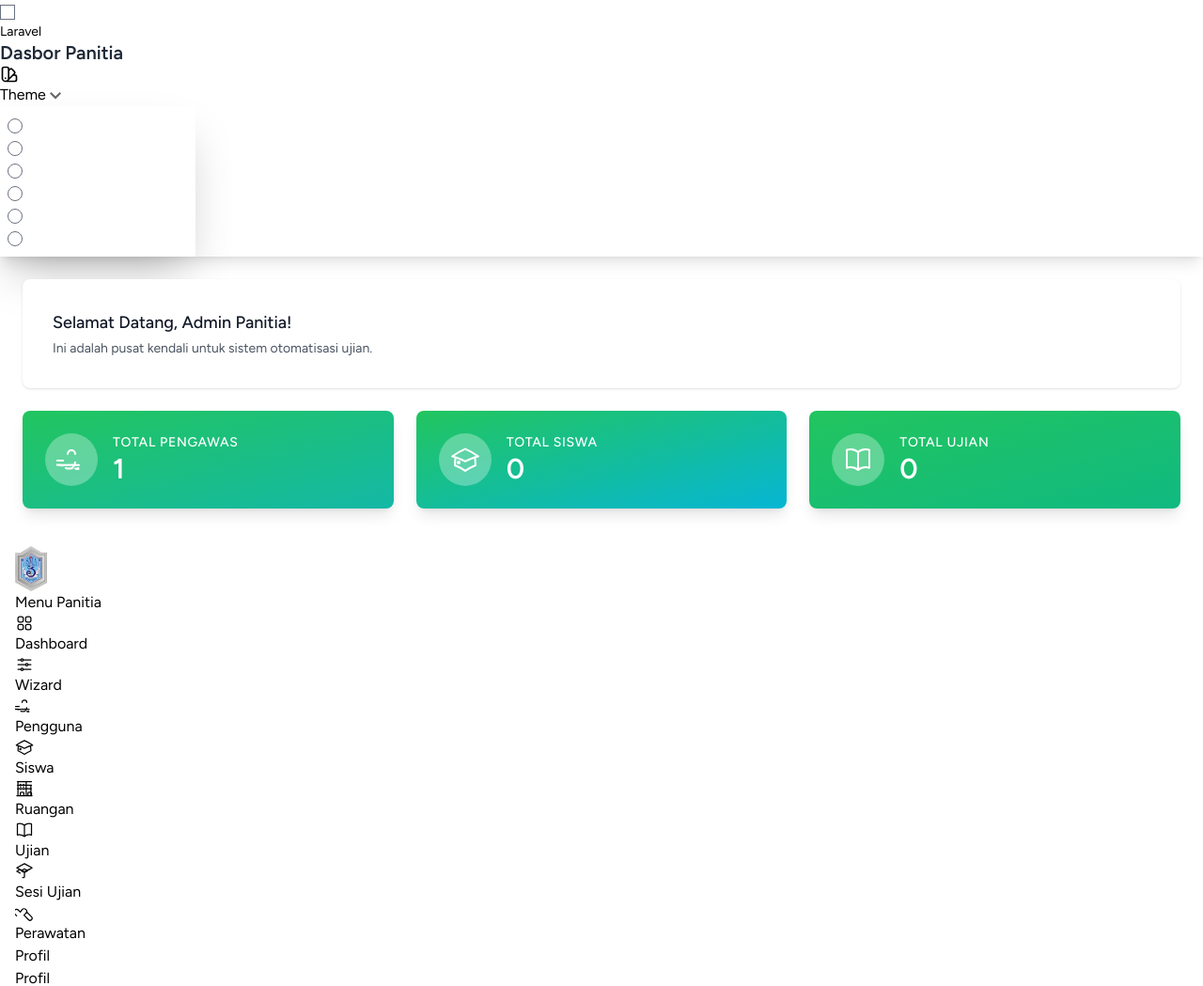
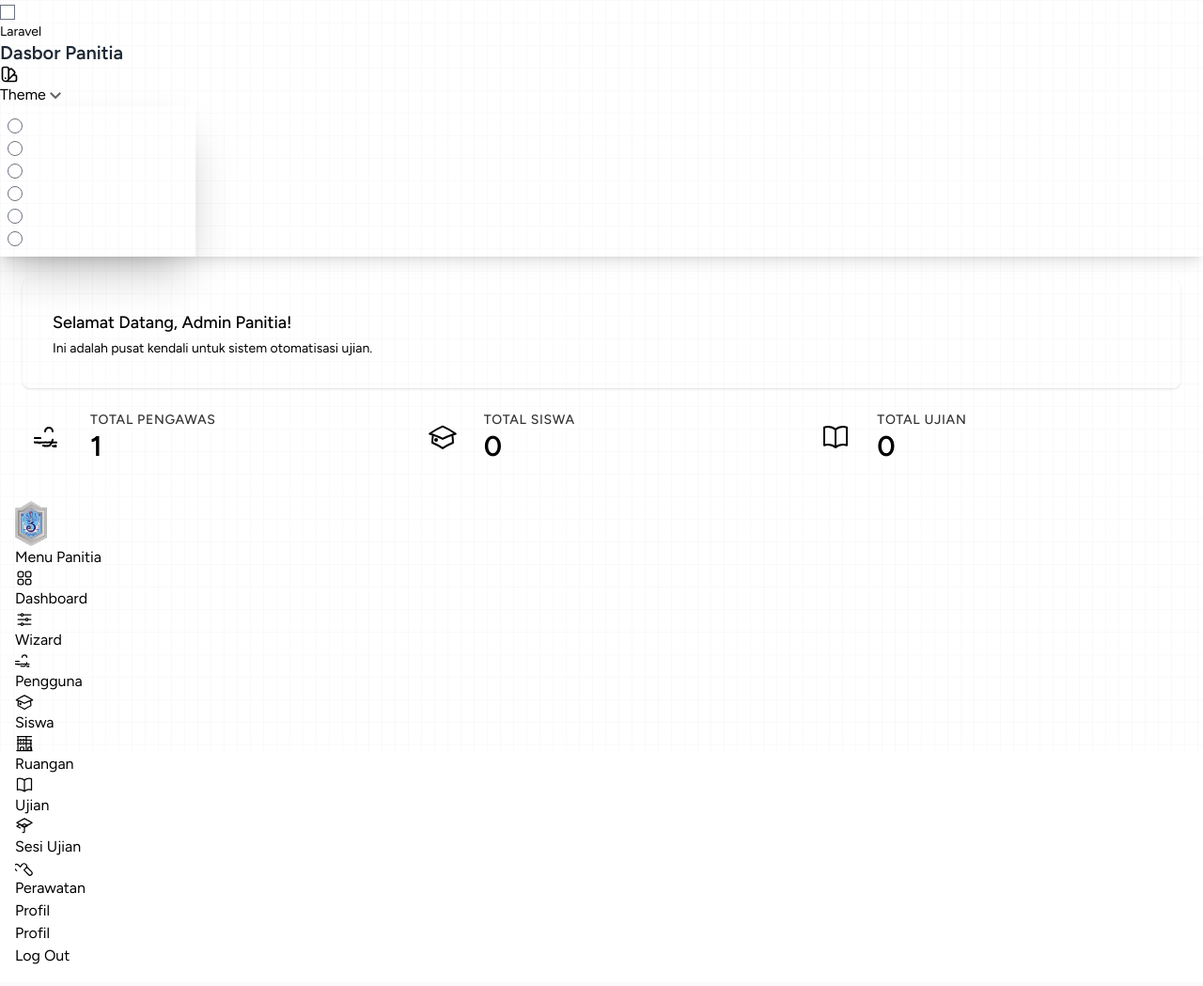
Before and after one commit to ApraS231/Ujian_SMA3Bontang, a Laravel app: page /admin/dashboard in a window 1280 px wide. Shown: the top 1049 px of the page at 94% size. After the commit the page ends 1026 px from the top, so only its background shows below. Run offline with Laravel 12, Linux system fonts and the light colour scheme; a user stored in the database is signed in; data comes from the database, SQL or seed files in the repository; data that the repository does not hold is empty; style sheets or scripts are compiled from the project's sources.

Commit message:
feat: Perbarui UI/UX dasbor admin
Mendesain ulang dasbor admin untuk pengalaman pengguna yang lebih baik dan antarmuka yang lebih modern.

- Mengganti kartu statistik berbasis gradien dengan komponen kartu DaisyUI berwarna solid (success, info, warning).
- Mengekstrak ikon SVG yang di-hardcode ke dalam komponen Blade yang dapat digunakan kembali (icon-users, icon-user-group, icon-book-open) untuk meningkatkan keterbacaan dan pemeliharaan kode.
- Menambahkan komponen pola latar belakang yang halus untuk meningkatkan estetika visual.

Catatan: Perubahan tidak dapat diverifikasi secara visual menggunakan Playwright karena masalah lingkungan di mana biner `php` tidak dapat ditemukan.

```diff
--- a/resources/views/admin/dashboard.blade.php
+++ b/resources/views/admin/dashboard.blade.php
@@ -1,5 +1,6 @@
 <!-- File: resources/views/admin/dashboard.blade.php -->
 <x-app-layout>
+    <x-pattern />
     <x-slot name="header">
         <h2 class="font-semibold text-xl text-gray-800 dark:text-gray-200 leading-tight">
             {{ __('Dasbor Panitia') }}
@@ -7,11 +8,11 @@
     </x-slot>
 
     <div class="space-y-6">
-        <div class="p-4 sm:p-8 bg-white dark:bg-gray-800 shadow sm:rounded-lg">
-            <h3 class="text-lg font-medium text-gray-900 dark:text-gray-100">
+        <div class="p-4 sm:p-8 bg-base-100 shadow sm:rounded-lg">
+            <h3 class="text-lg font-medium text-base-content">
                 Selamat Datang, {{ Auth::user()->name }}!
             </h3>
-            <p class="mt-1 text-sm text-gray-600 dark:text-gray-400">
+            <p class="mt-1 text-sm text-base-content text-opacity-60">
                 Ini adalah pusat kendali untuk sistem otomatisasi ujian.
             </p>
         </div>
@@ -19,42 +20,42 @@
         <!-- Grid untuk Kartu Statistik -->
         <div class="grid grid-cols-1 md:grid-cols-3 gap-6">
             <!-- Kartu Total Pengawas -->
-            <div class="bg-gradient-to-br from-green-500 to-teal-500 text-white overflow-hidden shadow-lg rounded-lg transform hover:scale-105 transition-transform duration-300">
-                <div class="p-6">
-                    <div class="flex items-center">
-                        <div class="p-3 rounded-full bg-white bg-opacity-30">
-                            <svg class="w-8 h-8" xmlns="http://www.w3.org/2000/svg" fill="none" viewBox="0 0 24 24" stroke-width="1.5" stroke="currentColor"><path stroke-linecap="round" stroke-linejoin="round" d="M15 19.128a9.38 9.38 0 002.625.372m-1.025-.372c.309-.126.6-.268.868-.428m-2.43-4.586a9.38 9.38 0 01-2.43 4.586m0 0a9.382 9.382 0 01-5.25 0M12 4.5a3 3 0 013 3m-3-3a3 3 0 00-3 3m-3.75 9.128a9.383 9.383 0 01-2.625-.372m.372-3.496a9.383 9.383 0 012.25 0m-2.25 0a9.383 9.383 0 00-2.25 0m5.25 3.496a9.383 9.383 0 01-2.25 0m-2.25 0a9.383 9.383 0 00-2.25 0m2.25 0a9.383 9.383 0 012.25 0m0 0a9.383 9.383 0 002.25 0m2.25 0a9.383 9.383 0 012.25 0m-2.25 0a9.382 9.382 0 01-2.25 0m5.25 0a9.383 9.383 0 012.25 0m2.25 0a9.383 9.383 0 002.25 0m-2.25 0a9.383 9.383 0 01-2.25 0m-5.25 0a9.383 9.383 0 01-2.25 0" /></svg>
+            <div class="card bg-success text-success-content">
+                <div class="card-body">
+                    <div class="flex items-start gap-4">
+                        <div class="p-3 bg-success-content bg-opacity-20 rounded-lg">
+                            <x-icon-users class="w-8 h-8" />
                         </div>
-                        <div class="ml-4">
-                            <p class="text-sm font-medium uppercase tracking-wider">Total Pengawas</p>
+                        <div class="flex-1">
+                            <p class="text-sm font-medium uppercase tracking-wider opacity-80">Total Pengawas</p>
                             <p class="text-3xl font-bold">{{ $total_pengawas ?? 0 }}</p>
                         </div>
                     </div>
                 </div>
             </div>
             <!-- Kartu Total Siswa -->
-            <div class="bg-gradient-to-br from-green-500 to-cyan-500 text-white overflow-hidden shadow-lg rounded-lg transform hover:scale-105 transition-transform duration-300">
-                <div class="p-6">
-                    <div class="flex items-center">
-                        <div class="p-3 rounded-full bg-white bg-opacity-30">
-                             <svg class="w-8 h-8" xmlns="http://www.w3.org/2000/svg" fill="none" viewBox="0 0 24 24" stroke-width="1.5" stroke="currentColor"><path stroke-linecap="round" stroke-linejoin="round" d="M4.26 10.147a60.436 60.436 0 00-.491 6.347A48.627 48.627 0 0112 20.904a48.627 48.627 0 018.232-4.41 60.46 60.46 0 00-.491-6.347m-15.482 0a50.57 50.57 0 00-2.658-.813A59.905 59.905 0 0112 3.493a59.902 59.902 0 0110.399 5.84c-.896.248-1.783.52-2.658.814m-15.482 0A50.697 50.697 0 0112 13.489a50.702 50.702 0 017.74-3.342M6.75 15a.75.75 0 100-1.5.75.75 0 000 1.5z" /></svg>
+            <div class="card bg-info text-info-content">
+                <div class="card-body">
+                    <div class="flex items-start gap-4">
+                        <div class="p-3 bg-info-content bg-opacity-20 rounded-lg">
+                             <x-icon-user-group class="w-8 h-8" />
                         </div>
-                        <div class="ml-4">
-                            <p class="text-sm font-medium uppercase tracking-wider">Total Siswa</p>
+                        <div class="flex-1">
+                            <p class="text-sm font-medium uppercase tracking-wider opacity-80">Total Siswa</p>
                             <p class="text-3xl font-bold">{{ $total_siswa ?? 0 }}</p>
                         </div>
                     </div>
                 </div>
             </div>
             <!-- Kartu Total Ujian -->
-            <div class="bg-gradient-to-br from-green-500 to-emerald-500 text-white overflow-hidden shadow-lg rounded-lg transform hover:scale-105 transition-transform duration-300">
-                <div class="p-6">
-                    <div class="flex items-center">
-                        <div class="p-3 rounded-full bg-white bg-opacity-30">
-                            <svg class="w-8 h-8" xmlns="http://www.w3.org/2000/svg" fill="none" viewBox="0 0 24 24" stroke-width="1.5" stroke="currentColor"><path stroke-linecap="round" stroke-linejoin="round" d="M12 6.042A8.967 8.967 0 006 3.75c-1.052 0-2.062.18-3 .512v14.25A8.987 8.987 0 016 18c2.305 0 4.408.867 6 2.292m0-14.25a8.966 8.966 0 016-2.292c1.052 0 2.062.18 3 .512v14.25A8.987 8.987 0 0018 18a8.967 8.967 0 00-6 2.292m0-14.25v14.25" /></svg>
+            <div class="card bg-warning text-warning-content">
+                <div class="card-body">
+                    <div class="flex items-start gap-4">
+                        <div class="p-3 bg-warning-content bg-opacity-20 rounded-lg">
+                            <x-icon-book-open class="w-8 h-8" />
                         </div>
-                        <div class="ml-4">
-                            <p class="text-sm font-medium uppercase tracking-wider">Total Ujian</p>
+                        <div class="flex-1">
+                            <p class="text-sm font-medium uppercase tracking-wider opacity-80">Total Ujian</p>
                             <p class="text-3xl font-bold">{{ $total_ujian ?? 0 }}</p>
                         </div>
                     </div>
--- /dev/null
+++ b/resources/views/components/icon-book-open.blade.php
@@ -0,0 +1,4 @@
+<!-- resources/views/components/icon-book-open.blade.php -->
+<svg {{ $attributes->merge(['class' => 'w-6 h-6']) }} xmlns="http://www.w3.org/2000/svg" fill="none" viewBox="0 0 24 24" stroke-width="1.5" stroke="currentColor">
+    <path stroke-linecap="round" stroke-linejoin="round" d="M12 6.042A8.967 8.967 0 006 3.75c-1.052 0-2.062.18-3 .512v14.25A8.987 8.987 0 016 18c2.305 0 4.408.867 6 2.292m0-14.25a8.966 8.966 0 016-2.292c1.052 0 2.062.18 3 .512v14.25A8.987 8.987 0 0018 18a8.967 8.967 0 00-6 2.292m0-14.25v14.25" />
+</svg>
--- /dev/null
+++ b/resources/views/components/icon-user-group.blade.php
@@ -0,0 +1,4 @@
+<!-- resources/views/components/icon-user-group.blade.php -->
+<svg {{ $attributes->merge(['class' => 'w-6 h-6']) }} xmlns="http://www.w3.org/2000/svg" fill="none" viewBox="0 0 24 24" stroke-width="1.5" stroke="currentColor">
+    <path stroke-linecap="round" stroke-linejoin="round" d="M4.26 10.147a60.436 60.436 0 00-.491 6.347A48.627 48.627 0 0112 20.904a48.627 48.627 0 018.232-4.41 60.46 60.46 0 00-.491-6.347m-15.482 0a50.57 50.57 0 00-2.658-.813A59.905 59.905 0 0112 3.493a59.902 59.902 0 0110.399 5.84c-.896.248-1.783.52-2.658.814m-15.482 0A50.697 50.697 0 0112 13.489a50.702 50.702 0 017.74-3.342M6.75 15a.75.75 0 100-1.5.75.75 0 000 1.5z" />
+</svg>
--- /dev/null
+++ b/resources/views/components/icon-users.blade.php
@@ -0,0 +1,4 @@
+<!-- resources/views/components/icon-users.blade.php -->
+<svg {{ $attributes->merge(['class' => 'w-6 h-6']) }} xmlns="http://www.w3.org/2000/svg" fill="none" viewBox="0 0 24 24" stroke-width="1.5" stroke="currentColor">
+    <path stroke-linecap="round" stroke-linejoin="round" d="M15 19.128a9.38 9.38 0 002.625.372m-1.025-.372c.309-.126.6-.268.868-.428m-2.43-4.586a9.38 9.38 0 01-2.43 4.586m0 0a9.382 9.382 0 01-5.25 0M12 4.5a3 3 0 013 3m-3-3a3 3 0 00-3 3m-3.75 9.128a9.383 9.383 0 01-2.625-.372m.372-3.496a9.383 9.383 0 012.25 0m-2.25 0a9.383 9.383 0 00-2.25 0m5.25 3.496a9.383 9.383 0 01-2.25 0m-2.25 0a9.383 9.383 0 00-2.25 0m2.25 0a9.383 9.383 0 012.25 0m0 0a9.383 9.383 0 002.25 0m2.25 0a9.383 9.383 0 012.25 0m-2.25 0a9.382 9.382 0 01-2.25 0m5.25 0a9.383 9.383 0 012.25 0m2.25 0a9.383 9.383 0 002.25 0m-2.25 0a9.383 9.383 0 01-2.25 0m-5.25 0a9.383 9.383 0 01-2.25 0" />
+</svg>
--- /dev/null
+++ b/resources/views/components/pattern.blade.php
@@ -0,0 +1,2 @@
+<!-- resources/views/components/pattern.blade.php -->
+<div class="absolute inset-0 -z-10 h-full w-full bg-white bg-[linear-gradient(to_right,#8080800a_1px,transparent_1px),linear-gradient(to_bottom,#8080800a_1px,transparent_1px)] bg-[size:14px_24px]"></div>
```
